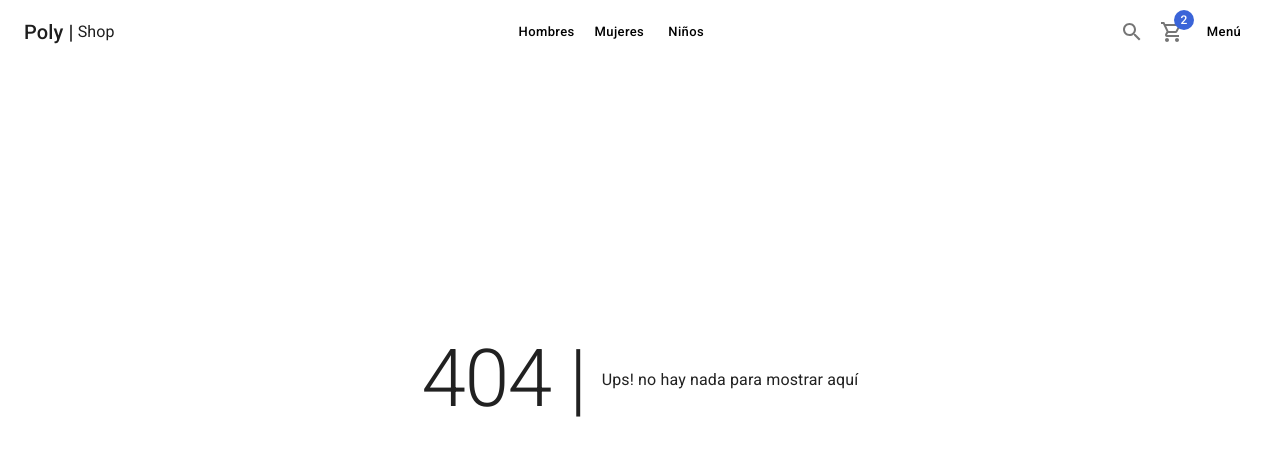
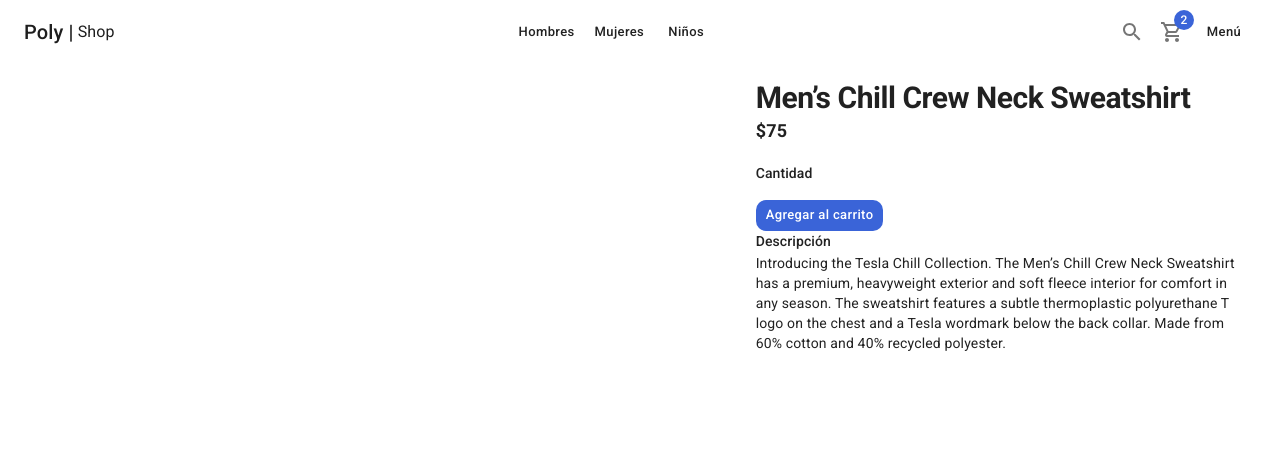
Before and after one commit to JorgeArancibia1/poly-shop, a Next.js app: page /product/slug in a window 1280 px wide. Before the commit this address had no page. Shown: the top 456 px of the page. Built offline with nearby package versions, Linux system fonts and the light colour scheme.

Commit message:
Product view init done

```diff
--- a/pages/products/ProductList.tsx
+++ b/components/products/ProductList.tsx
@@ -1,13 +1,13 @@
 import { Grid } from '@mui/material';
 import React, { FC } from 'react';
 import { Iproduct } from '../../interfaces';
-import { ProductCard } from './ProductCard';
+import ProductCard from './ProductCard';
 
 type Props = {
   products: Iproduct[]
 }
 
-export const ProductList: FC<Props> = ( { products } ) => {
+const ProductList: FC<Props> = ( { products } ) => {
 	return (
 		<Grid container spacing={4}>
 			{
@@ -22,3 +22,5 @@
 		</Grid>
 	);
 };
+
+export default ProductList;
--- a/components/ui/index.ts
+++ b/components/ui/index.ts
@@ -1,2 +1,2 @@
-export * from './Navbar';
-export * from './SideMenu';
+export { Navbar } from './Navbar';
+export { SideMenu } from './SideMenu';
--- a/next.config.js
+++ b/next.config.js
@@ -1,6 +1,7 @@
 /** @type {import('next').NextConfig} */
 const nextConfig = {
-	reactStrictMode: true,
+	reactStrictMode:true,
+	output:'export',
 };
 
 module.exports = nextConfig;
--- a/pages/index.tsx
+++ b/pages/index.tsx
@@ -2,7 +2,7 @@
 import type { NextPage } from 'next';
 import { ShopLayout } from '../components/layouts/ShopLayout';
 import { initialData } from '../database/products';
-import { ProductList } from './products';
+import ProductList from '../components/products/ProductList';
 // import { Iproduct } from '../interfaces';
 
 const Home: NextPage = () => {
--- /dev/null
+++ b/pages/product/slug.tsx
@@ -0,0 +1,49 @@
+import { Box, Button, Chip, Grid, Typography } from '@mui/material';
+import { ShopLayout } from 'components/layouts';
+import { initialData } from 'database/products';
+
+const product = initialData.products[0];
+
+const Product = () => {
+	return (
+		<ShopLayout title={product.title} pageDescription={product.description}>
+			<Grid container spacing={3}>
+
+				<Grid item xs={12} sm={7}>
+					{/* Slideshow */}
+				</Grid>
+
+				<Grid item xs={12} sm={5}>
+					<Box>
+						{/* Títulos */}
+						<Typography variant='h1' component='h1'>{product.title}</Typography>
+						<Typography variant='subtitle1' component='h2'>{`$${product.price}`}</Typography>
+
+						{/* Cantidad */}
+						<Box sx={{ my:2 }}>
+							<Typography variant='subtitle2'>Cantidad</Typography>
+							{/* ItemCounter */}
+						</Box>
+
+						{/* Add to car */}
+						<Button color='secondary' className='circular-btn'>
+              Agregar al carrito
+						</Button>
+
+						{/* <Chip label=" No hay disponibles" color="error" variant="outlined"></Chip> */}
+
+						{/* Description */}
+						<Box>
+							<Typography variant='subtitle2'>Descripción</Typography>
+							<Typography variant='body2'>{product.description}</Typography>
+						</Box>
+
+					</Box>
+				</Grid>
+
+			</Grid>
+		</ShopLayout>
+	);
+};
+
+export default Product;
--- a/pages/products/index.ts
+++ /dev/null
@@ -1,2 +0,0 @@
-export * from './ProductCard';
-export * from './ProductList';
--- a/styles/globals.css
+++ b/styles/globals.css
@@ -25,7 +25,7 @@
 }
 
 .circular-btn:hover {
-  background-color: #274494;
+  background-color: #274494 !important;
 }
 
 
--- a/themes/light-theme.ts
+++ b/themes/light-theme.ts
@@ -1,83 +1,82 @@
 import { createTheme } from '@mui/material/styles';
 
-
 export const lightTheme = createTheme( {
-	palette: {
-		mode: 'light',
-		primary: {
-			main: '#1E1E1E'
+	palette:{
+		mode:'light',
+		primary:{
+			main:'#1E1E1E'
 		},
-		secondary: {
-			main: '#3A64D8'
+		secondary:{
+			main:'#3A64D8'
+		},
+		info:{
+			main:'#fff'
 		}
 	},
-	components: {
-		MuiLink: {
-			defaultProps: {
-				underline: 'none',
+	components:{
+		MuiLink:{
+			defaultProps:{
+				underline:'none',
 			},
 		},
-		MuiAppBar: {
-			defaultProps: {
-				elevation: 0,
-				position: 'fixed',
+		MuiAppBar:{
+			defaultProps:{
+				elevation:0,
+				position:'fixed',
 			},
-			styleOverrides: {
-				root: {
-					backgroundColor: 'white',
-					height: 60
+			styleOverrides:{
+				root:{
+					backgroundColor:'white',
+					height:60
 				},
 			}
 		},
 
-		MuiTypography: {
-			styleOverrides: {
-				h1: {
-					fontSize: 30,
-					fontWeight: 600
+		MuiTypography:{
+			styleOverrides:{
+				h1:{
+					fontSize:30,
+					fontWeight:600
 				},
-				h2: {
-					fontSize: 20,
-					fontWeight: 400
+				h2:{
+					fontSize:20,
+					fontWeight:400
 				},
-				subtitle1: {
-					fontSize: 18,
-					fontWeight: 600
+				subtitle1:{
+					fontSize:18,
+					fontWeight:600
 				}
 			}
 		},
 
-
-		MuiButton: {
-			defaultProps: {
-				variant: 'contained',
-				size: 'small',
-				disableElevation: true,
+		MuiButton:{
+			defaultProps:{
+				variant:'contained',
+				size:'small',
+				disableElevation:true,
+				color:'info'
 			},
-			styleOverrides: {
-				root: {
-					backgroundColor: 'white',
-					color: 'black',
-					textTransform: 'none',
-					boxShadow: 'none',
-					borderRadius: 10,
-					':hover': {
-						backgroundColor: 'rgba(0,0,0,0.05)',
-						transition: 'all 0.3s ease-in-out'
+			styleOverrides:{
+				root:{
+					textTransform:'none',
+					boxShadow:'none',
+					borderRadius:10,
+					':hover':{
+						backgroundColor:'rgba(0,0,0,0.05)',
+						transition:'all 0.3s ease-in-out'
 					}
 				}
 			}
 		},
 
-
-		MuiCard: {
-			defaultProps: {
-				elevation: 0
+		MuiCard:{
+			defaultProps:{
+				elevation:0
 			},
-			styleOverrides: {
-				root: {
-					boxShadow: '0px 5px 5px rgba(0,0,0,0.05)',
-					borderRadius: '10px',
+			styleOverrides:{
+				root:{
+					boxShadow:'0px 5px 5px rgba(0,0,0,0.05)',
+					borderRadius:'10px',
 				}
 			}
 		}
--- a/tsconfig.json
+++ b/tsconfig.json
@@ -13,7 +13,8 @@
     "resolveJsonModule": true,
     "isolatedModules": true,
     "jsx": "preserve",
-    "incremental": true
+    "incremental": true,
+    "baseUrl": "."
   },
   "include": ["next-env.d.ts", "**/*.ts", "**/*.tsx"],
   "exclude": ["node_modules"]
```
Also changed, not shown: components/products/ProductCard.tsx (added, +57 -0 lines), pages/products/ProductCard.tsx (deleted, +0 -46 lines), 2 other files (tests, documents, lock files or other folders).
